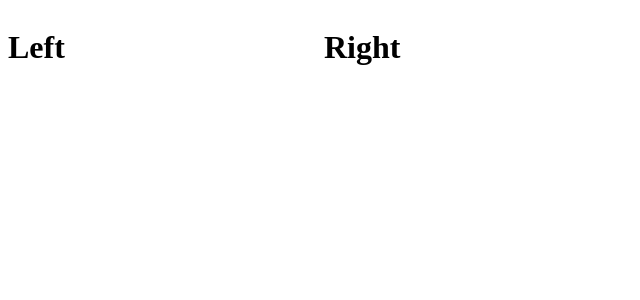
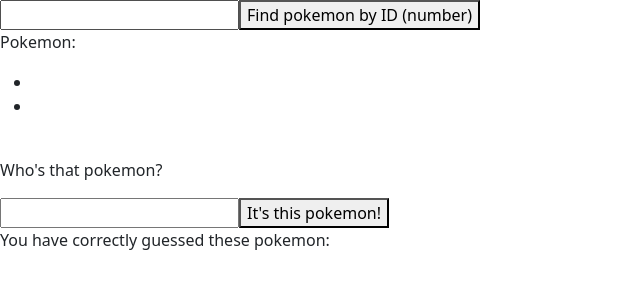
Before and after one commit to davemarong/react_experimenting, a React (Create React App) app: page / in a window 1280 px wide. Shown: the top 300 px of the page, without its empty margins (0-640 px from the left). Built offline with nearby package versions, Linux system fonts and the light colour scheme.

Commit message:
something

```diff
--- a/public/index.html
+++ b/public/index.html
@@ -10,6 +10,12 @@
       content="Web site created using create-react-app"
     />
     <link rel="apple-touch-icon" href="%PUBLIC_URL%/logo192.png" />
+    <link
+      rel="stylesheet"
+      href="https://cdn.jsdelivr.net/npm/bootstrap@5.1.3/dist/css/bootstrap.min.css"
+      integrity="sha384-1BmE4kWBq78iYhFldvKuhfTAU6auU8tT94WrHftjDbrCEXSU1oBoqyl2QvZ6jIW3"
+      crossorigin="anonymous"
+    />
     <title>React App</title>
   </head>
   <body>
--- a/src/App.js
+++ b/src/App.js
@@ -1,21 +1,31 @@
-import { SplitScreen } from "./SplitScreen";
+import { useState } from "react";
+import CorrectlyGuessedPokemon from "./CorrectlyGuessedPokemon";
+import DisplayPokemon from "./DisplayPokemon";
+import FindPokemon from "./FindPokemon";
+import UserGuess from "./UserGuess";
 
-const Left = () => {
-  return <h1>Left</h1>;
-};
-const Right = () => {
-  return <h1>Right</h1>;
+const App = () => {
+  const [id, setId] = useState(1);
+  const [pokemon, setPokemon] = useState("No pokemon");
+  const [pokemonGuessed, setPokemonGuessed] = useState([]);
+  const [userAnswer, setUserAnswer] = useState();
+
+  const UserGuessProps = {
+    pokemon: pokemon,
+    setPokemonGuessed: setPokemonGuessed,
+    pokemonGuessed: pokemonGuessed,
+    userAnswer: userAnswer,
+    setUserAnswer: setUserAnswer,
+  };
+
+  return (
+    <>
+      <FindPokemon id={id} setId={setId} setPokemon={setPokemon} />
+      <DisplayPokemon pokemon={pokemon} />
+      <UserGuess {...UserGuessProps} />
+      <CorrectlyGuessedPokemon pokemonGuessed={pokemonGuessed} />
+    </>
+  );
 };
 
-function App() {
-  return (
-    <div>
-      <SplitScreen rightSize={3} leftSize={1}>
-        <Left />
-        <Right />
-      </SplitScreen>
-    </div>
-  );
-}
-
 export default App;
--- /dev/null
+++ b/src/CorrectlyGuessedPokemon.js
@@ -0,0 +1,16 @@
+import React from "react";
+
+const CorrectlyGuessedPokemon = ({ pokemonGuessed }) => {
+  return (
+    <div>
+      <p>You have correctly guessed these pokemon:</p>
+      <ul>
+        {pokemonGuessed.map((pokemon) => {
+          return <li key={pokemon}>{pokemon}</li>;
+        })}
+      </ul>
+    </div>
+  );
+};
+
+export default CorrectlyGuessedPokemon;
--- /dev/null
+++ b/src/DisplayPokemon.js
@@ -0,0 +1,16 @@
+import React from "react";
+
+const DisplayPokemon = ({ pokemon }) => {
+  return (
+    <div>
+      <p>Pokemon:</p>
+      <ul>
+        <li>{pokemon.id}</li>
+        <li>{pokemon.name}</li>
+        <img src={pokemon.sprites?.front_default} />
+      </ul>
+    </div>
+  );
+};
+
+export default DisplayPokemon;
--- /dev/null
+++ b/src/FindPokemon.js
@@ -0,0 +1,23 @@
+import React from "react";
+
+const FindPokemon = ({ id, setId, setPokemon }) => {
+  const url = "https://pokeapi.co/api/v2/pokemon/";
+
+  const fetchPokemon = async () => {
+    const response = await fetch(url + id);
+    const result = await response.json();
+    setPokemon(result);
+  };
+  const handleId = (event) => {
+    setId(event.target.value);
+  };
+
+  return (
+    <>
+      <input onChange={handleId} />
+      <button onClick={fetchPokemon}>Find pokemon by ID (number)</button>
+    </>
+  );
+};
+
+export default FindPokemon;
--- /dev/null
+++ b/src/UserGuess.js
@@ -0,0 +1,29 @@
+import React from "react";
+
+const UserGuess = ({
+  pokemon,
+  setPokemonGuessed,
+  pokemonGuessed,
+  userAnswer,
+  setUserAnswer,
+}) => {
+  const userGuess = () => {
+    if (userAnswer.toLowerCase() === pokemon.name.toLowerCase()) {
+      console.log();
+      setPokemonGuessed([...pokemonGuessed, userAnswer]);
+    }
+  };
+  const handleUserAnswer = (e) => {
+    setUserAnswer(e.target.value);
+  };
+
+  return (
+    <div>
+      <p>Who's that pokemon?</p>
+      <input onChange={handleUserAnswer} />
+      <button onClick={userGuess}>It's this pokemon!</button>
+    </div>
+  );
+};
+
+export default UserGuess;
```
Also changed, not shown: src/DisplayName.js (added, +8 -0 lines), src/Header.js (added, +7 -0 lines), src/saSS/patern/custom.scss (added), src/saSS/patern/nav.scss (added), src/saSS/styles.scss (added).
